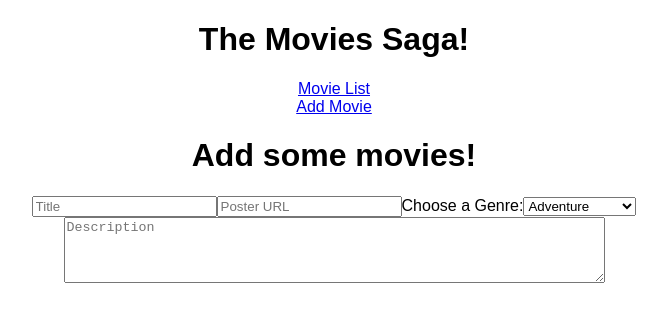
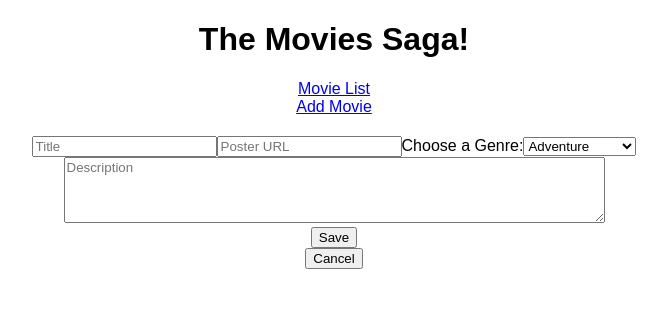
Before and after one commit to Benjamin-Henke/weekend-movie-sagas, a React (Create React App) app: page /#/Add_Movie in a window 1280 px wide. Shown: the top 322 px of the page, without its empty margins (306-973 px from the left). Built offline with nearby package versions, Linux system fonts and the light colour scheme.

Commit message:
Added buttons on Add Movie page

```diff
--- a/src/components/AddMovie/AddMovie.jsx
+++ b/src/components/AddMovie/AddMovie.jsx
@@ -1,7 +1,18 @@
+import { useState } from 'react';
+import {useHistory} from 'react-router-dom';
+
+
 function AddMovie() {
+    const history = useHistory();
+
+    const saveMovie = (event) => {
+        event.preventDefault();
+        console.log('Saved new movie');
+    }
+
     return (
-        <>
-            <h1>Add some movies!</h1>
+        <div id="addMovie">
+            <form onSubmit={saveMovie}>
                 <input type="text" placeholder="Title" />
                 <input type="text" placeholder="Poster URL" />
                 <label>Choose a Genre:</label>
@@ -21,8 +32,14 @@ function AddMovie() {
                     <option value="Superhero">Superhero</option>
                 </select>
                 <br />
-            <textarea placeholder="Description" rows="4" cols="65"></textarea>
-        </>
+            <textarea id="movieDescription" placeholder="Description" rows="4" cols="65"></textarea>
+            <br />
+            <button type="submit">Save</button>
+            </form>
+            <button onClick={() => {
+                history.push('/Movie_List');
+            }}>Cancel</button>
+        </div>
     )
 }
 
--- a/src/components/App/App.css
+++ b/src/components/App/App.css
@@ -22,3 +22,11 @@
   from { transform: rotate(0deg); }
   to { transform: rotate(360deg); }
 }
+
+#addMovie {
+  margin: 20px;
+}
+
+#movieDescription {
+  font-family: Arial, Helvetica, sans-serif
+}
```
Also changed, not shown: 1 other file (tests, documents, lock files or other folders). Lines whose indentation alone changed are shown as unchanged.
